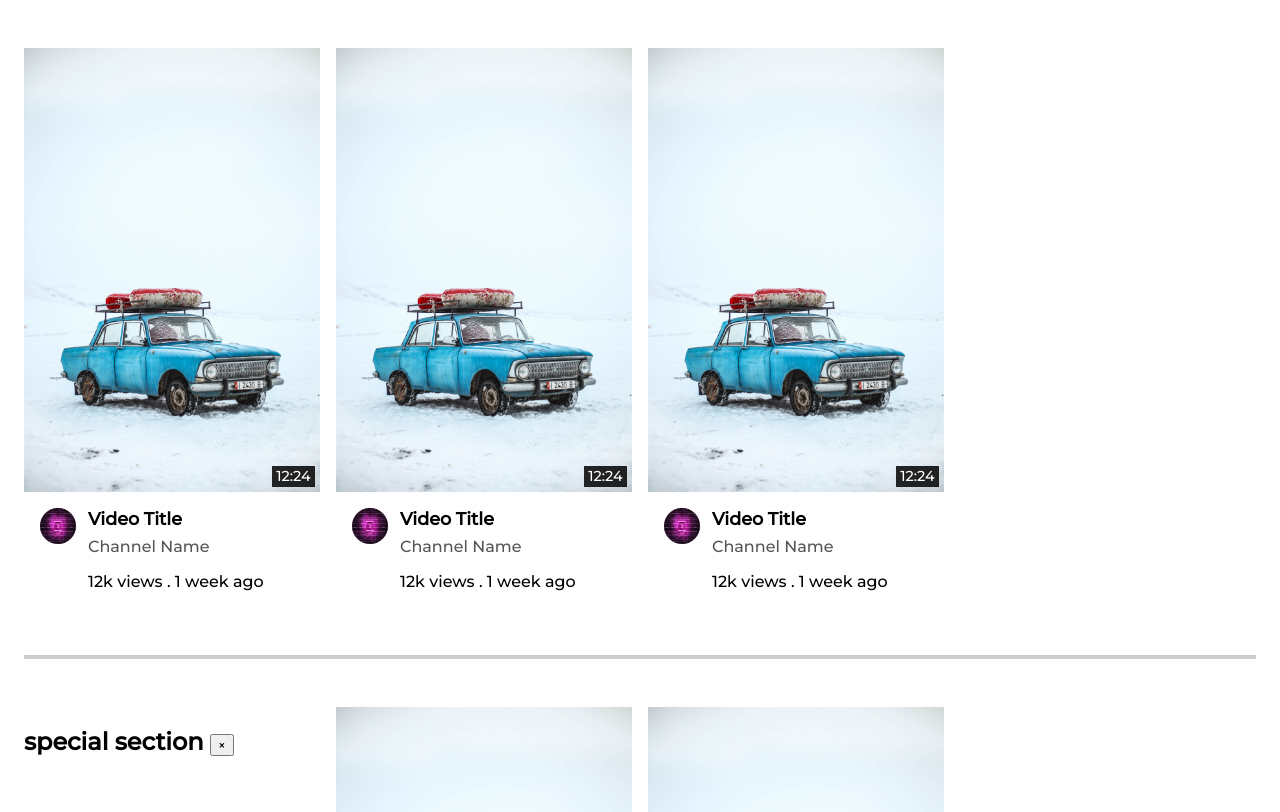
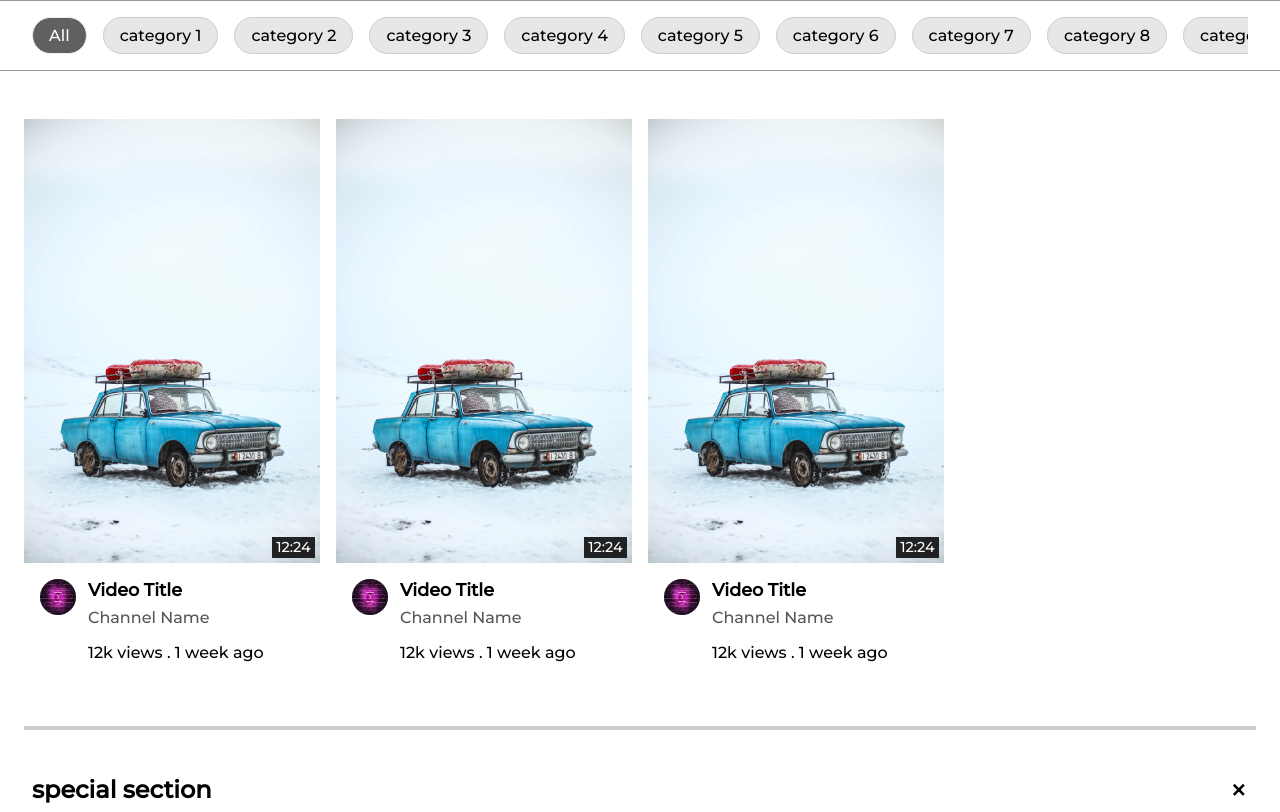
Before and after one commit to LIBINYESUDAS/YOUTUBE-CLONE, a plain HTML site: page index.html in a window 1280 px wide. Shown: the top 812 px of the page. Drawn offline with Linux system fonts and the light colour scheme.

Commit message:
adding styles and index

```diff
--- a/index.html
+++ b/index.html
@@ -11,6 +11,21 @@
         </style>
 </head>
 <body>
+    <div class="categories">
+        <section class="category-section">
+             <button class="category active">All</button>
+            <button class="category">category 1</button>
+            <button class="category">category 2</button>
+            <button class="category">category 3</button>
+            <button class="category">category 4</button>
+                <button class="category">category 5</button>
+                <button class="category">category 6</button>
+                <button class="category">category 7</button>
+                <button class="category">category 8</button>
+                <button class="category">category 9</button>
+
+        </section>
+    </div>
     <div class="videos">
 <section class="video-section">
 
--- a/styles.css
+++ b/styles.css
@@ -84,3 +84,50 @@ border-top: 4px solid #ccc;
 .video-metadata {
     color: #555;
 }
+.video-section-title {
+    grid-column: 1 / -1;
+    margin: -.5rem 0;
+    display: flex;
+    justify-content: space-between;
+    align-items: center;
+    padding: 0 .5rem;
+}
+.video-section-title-close {
+    border: none;
+    background: none;
+    padding: 0;
+    font-size: 2rem;
+    cursor: pointer;
+}
+.video {
+    background-color: #f9f9f9;
+}
+.categories {
+    padding: 1rem 2rem;
+    border-top: 1px solid #999;
+    border-bottom: 1px solid #999;
+}
+.category-section {
+    display: flex;
+    overflow: hidden;
+}
+.category {
+    margin-right: 1rem;
+    word-wrap:none ;
+    white-space: nowrap;
+    border: 1px solid #ccc;
+    border-radius: 900px;
+    background-color: #E7E7E7;
+    padding: .5rem 1rem;
+    font-size: inherit;
+    cursor: pointer;
+    transition: background-color 150ms;
+}
+.category:hover {
+    background-color: #DDD;
+}
+.category.active {
+    background-color: #606060;
+    color: white;
+    border-color: #EEE;
+}
```
